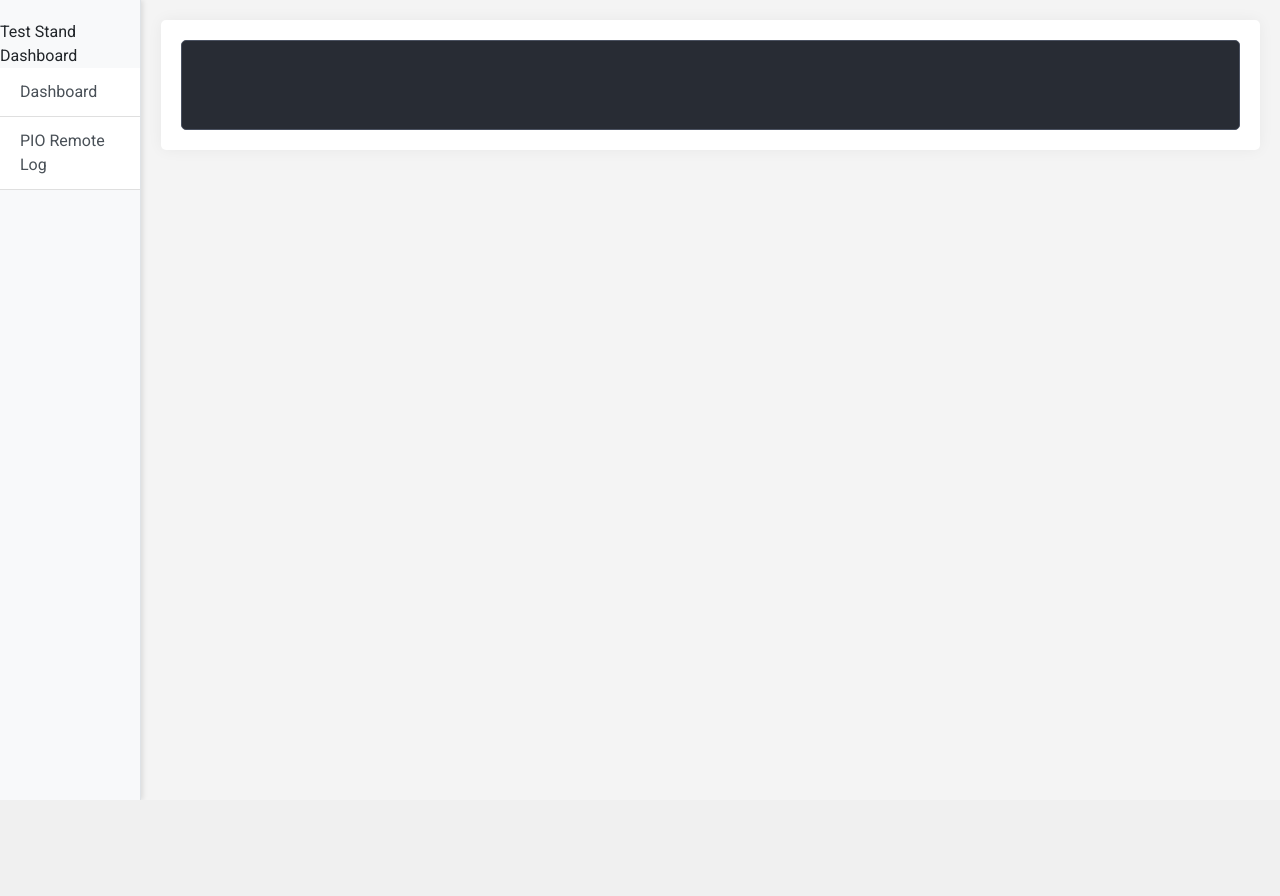
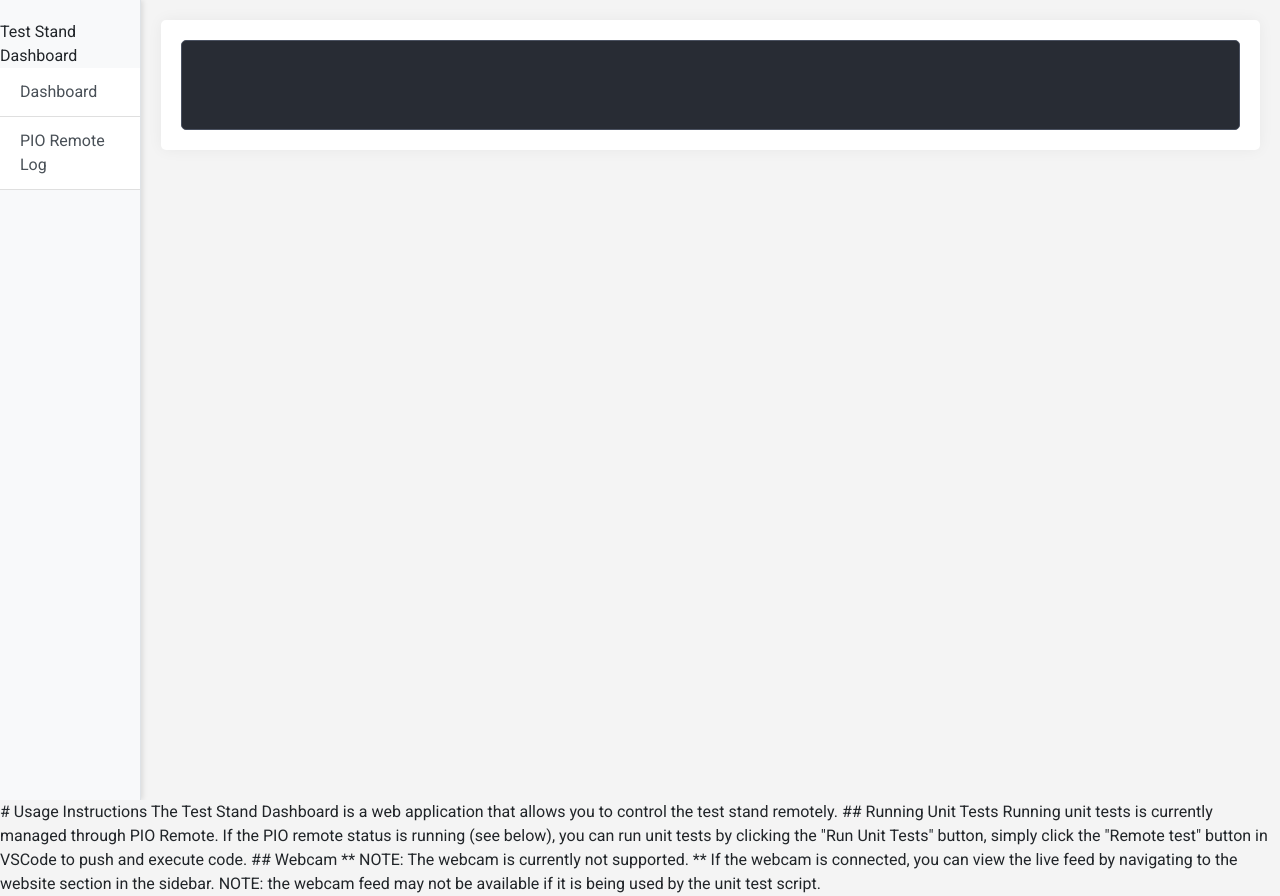
Before and after one commit to Every-Flavor-Robotics/mgm-test-tools, a Flask app: page /pioremotelog in a window 1280 px wide. Before the commit the page ends 800 px from the top, so only its background shows below. Run offline with Flask 3, Linux system fonts and the light colour scheme; data that the repository does not hold is empty; parts of the project's set-up code (start-up, migrations or seed data) failed here and were passed over; some libraries are stand-ins or nearby versions.

Commit message:
Added serial device list and usage instructions

```diff
--- a/web_interface/app.py
+++ b/web_interface/app.py
@@ -3,6 +3,7 @@ import subprocess
 import threading
 import queue
 import signal
+from serial.tools import list_ports
 from werkzeug.serving import run_simple, WSGIRequestHandler
 
 app = Flask(__name__)
@@ -14,6 +15,12 @@ log_queue = queue.Queue()
 process = None
 # Global variable to indicate if the thread should stop
 stop_thread = False
+
+# Global dictionary to hold service statuses
+service_statuses = {
+    "pio_remote": "Stopped",
+    "webcam_stream": "Stopped",
+}
 
 
 @app.route("/")
@@ -44,25 +51,40 @@ def get_pio_remote_log():
 
 @app.route("/service_status")
 def service_status():
-    # For demonstration purposes, I'm returning dummy data. You'd replace this with actual status checks.
-    statuses = {"pio_remote": "Running", "service2": "Stopped", "service3": "Error"}
-    return jsonify(statuses)
+    # Return the real statuses from the global service_statuses dictionary
+    return jsonify(service_statuses)
+
+
+@app.route("/serial_devices")
+def get_serial_devices():
+    devices = [
+        {"device": port.device, "description": port.description}
+        for port in list_ports.comports()
+    ]
+    return jsonify(devices)
 
 
 # Function to run PIO Remote Agent
 def run_pio_remote_agent():
-    global process, stop_thread
+    global process, stop_thread, service_statuses
     process = subprocess.Popen(
         ["pio", "remote", "agent", "start"],
         stdout=subprocess.PIPE,
         stderr=subprocess.PIPE,
         universal_newlines=True,
     )
+    service_statuses["pio_remote"] = "Running"
     while not stop_thread:
         output = process.stdout.readline()
         if output:
             log_queue.put(output.strip())  # Add log to queue
         else:  # No more output, break the loop
+            if process.poll() is not None:
+                # Check if the process ended due to an error
+                if process.returncode != 0:
+                    service_statuses["pio_remote"] = "Error"
+                else:
+                    service_statuses["pio_remote"] = "Stopped"
             break
 
     process.terminate()
@@ -73,7 +95,8 @@ def signal_handler(sig, frame):
     global stop_thread
     print("Shutting down gracefully...")
     stop_thread = True
-    process.terminate()
+    if process:
+        process.terminate()
     exit(0)
 
 
--- a/web_interface/templates/base.html
+++ b/web_interface/templates/base.html
@@ -33,3 +33,16 @@
 </body>
 
 </html>
+
+# Usage Instructions
+The Test Stand Dashboard is a web application that allows you to control the test stand remotely.
+
+## Running Unit Tests
+Running unit tests is currently managed through PIO Remote. If the PIO remote status is running (see below), you can run
+unit tests by clicking the "Run Unit Tests" button, simply click the "Remote test" button in VSCode to push and execute
+code.
+
+## Webcam
+** NOTE: The webcam is currently not supported. **
+If the webcam is connected, you can view the live feed by navigating to the website section in the sidebar. NOTE: the
+webcam feed may not be available if it is being used by the unit test script.
```
Also changed, not shown: web_interface/templates/index.html (+67 -0 lines).
